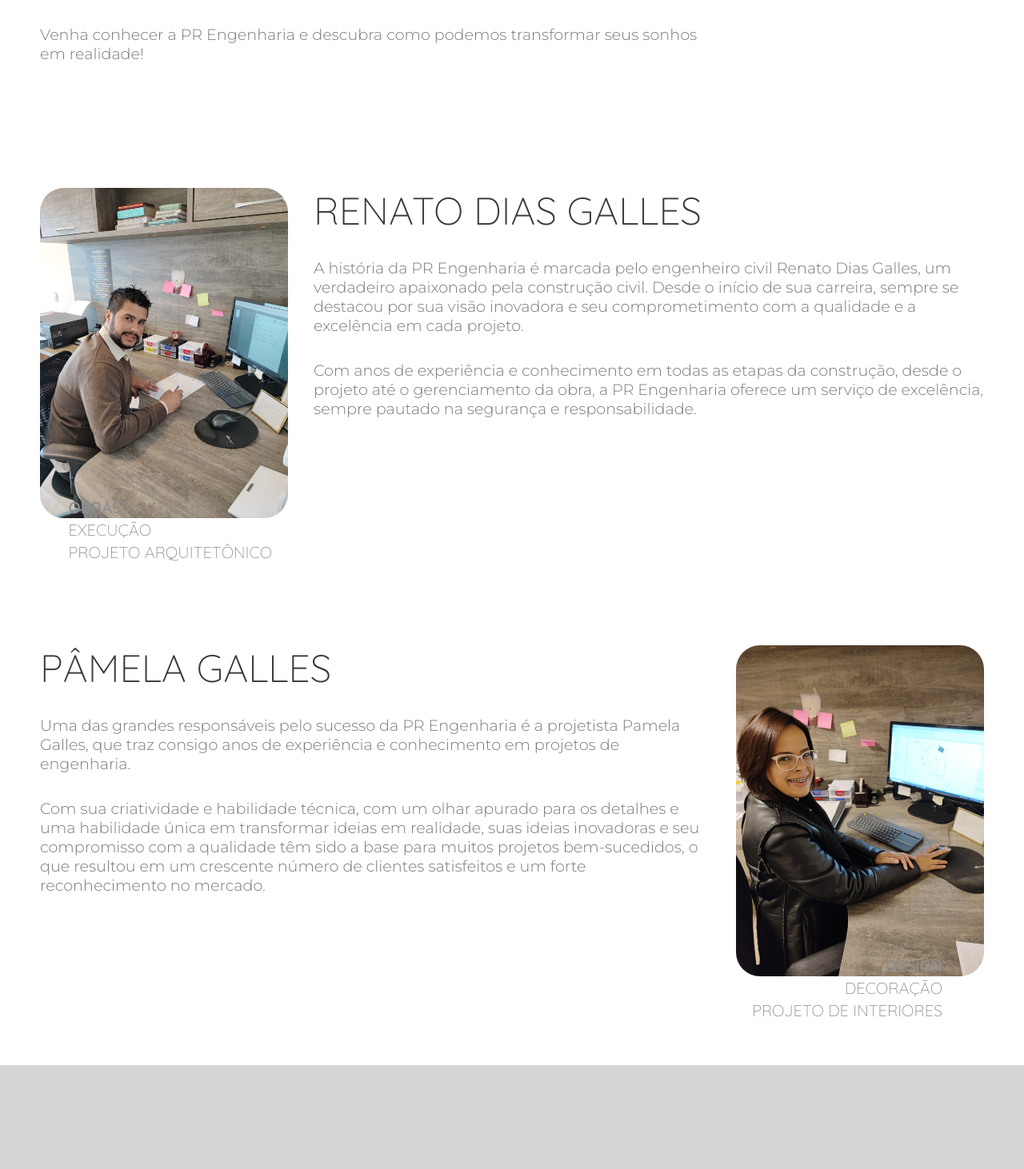
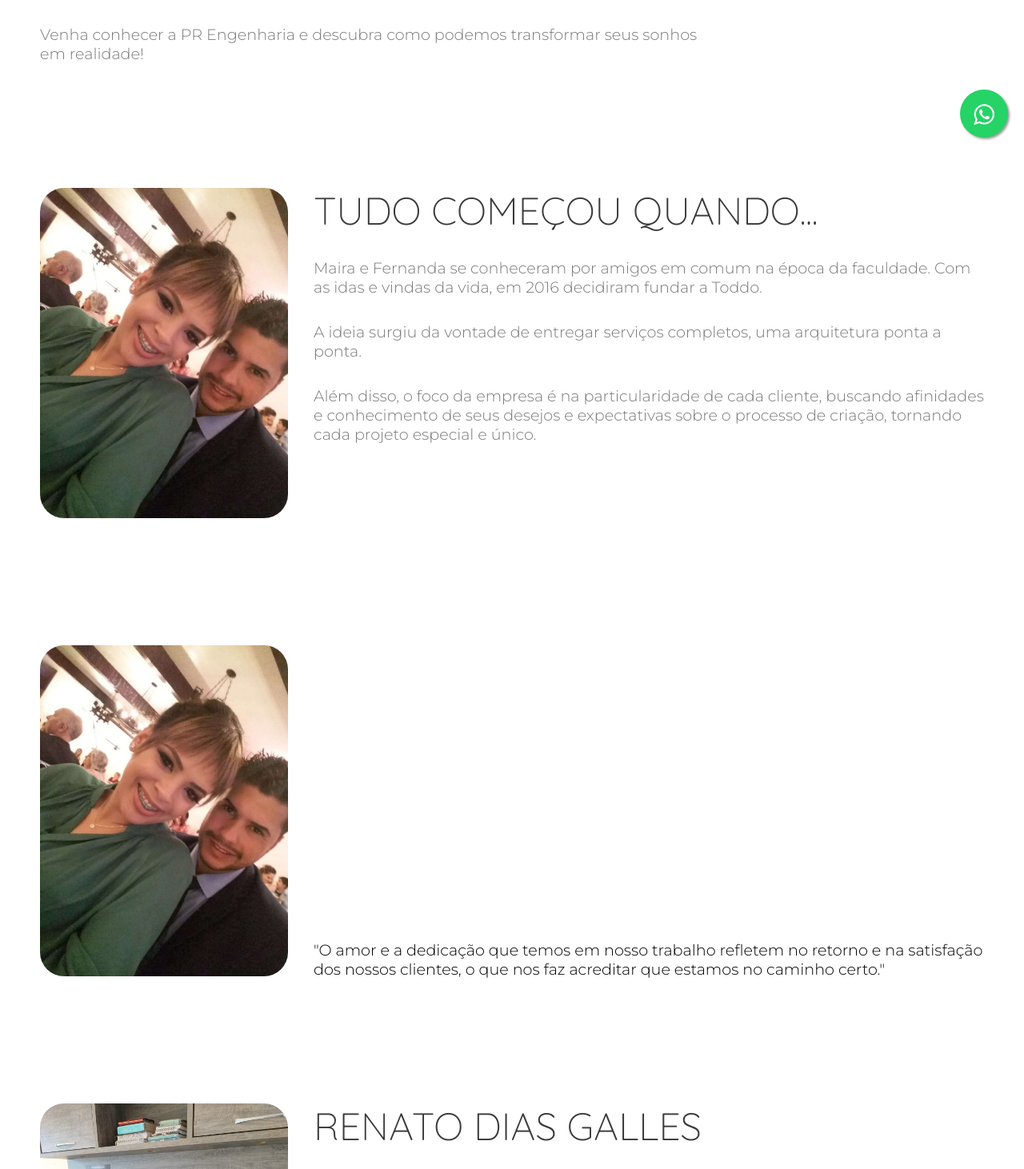
Before and after one commit to Gabbellini/prengenharia, a Vue app: page / in a window 1280 px wide. Shown: the part 608-2070 px from the top of the page at 80% size. Built offline with nearby package versions, Linux system fonts and the light colour scheme.

Commit message:
feat: whatsapp float button +new sections

```diff
--- a/src/views/AboutView.vue
+++ b/src/views/AboutView.vue
@@ -1,4 +1,8 @@
 <template>
+  <link rel="stylesheet" href="https://maxcdn.bootstrapcdn.com/font-awesome/4.5.0/css/font-awesome.min.css">
+    <a href="https://api.whatsapp.com/send?phone=554797342592&text=Hola%21%20Quisiera%20m%C3%A1s%20informaci%C3%B3n%20sobre%20Varela%202." class="whatsapp-float-button" target="_blank">
+    <i class="fa fa-whatsapp whatsapp-icon"></i>
+  </a>
   <div class="about-view">
     <MainHeader />
     <section class="section">
@@ -30,6 +34,45 @@
             src="../assets/static/about/renato_pamela.jpg"
             alt="imagem do casal Pamela (Arquiteta) e Renato (Engenheiro)"
           />
+        </div>
+      </div>
+    </section>
+
+    <section class="section">
+      <div class="section__content">
+        <div v-scroll-animate="'slide-from-left'" class="section__image">
+          <img
+            src="../assets/static/about/renato_pamela.jpg"
+            alt="imagem do casal Pamela (Arquiteta) e Renato (Engenheiro)"
+          />
+        </div>
+        <div v-scroll-animate="'fade-in'" class="section__text">
+          <h2 class="section-title">TUDO COMEÇOU QUANDO...</h2>
+          <p class="main-text">
+            Maira e Fernanda se conheceram por amigos em comum na época da faculdade. Com as idas e vindas da vida, em 2016 decidiram fundar a Toddo.
+          </p>
+          <p class="main-text">
+            A ideia surgiu da vontade de entregar serviços completos, uma arquitetura ponta a ponta.
+          </p>
+          <p class="main-text">
+            Além disso, o foco da empresa é na particularidade de cada cliente, buscando afinidades e conhecimento de seus desejos e expectativas sobre o processo de criação, tornando cada projeto especial e único.
+          </p>
+        </div>
+      </div>
+    </section>
+
+    <section class="section">
+      <div class="section__content quote">
+        <div v-scroll-animate="'slide-from-left'" class="section__image">
+          <img
+            src="../assets/static/about/renato_pamela.jpg"
+            alt="imagem do casal Pamela (Arquiteta) e Renato (Engenheiro)"
+          />
+        </div>
+        <div v-scroll-animate="'fade-in'" class="section__text">
+          <p class="dark-text">
+            "O amor e a dedicação que temos em nosso trabalho refletem no retorno e na satisfação dos nossos clientes, o que nos faz acreditar que estamos no caminho certo."
+          </p>
         </div>
       </div>
     </section>
@@ -402,6 +445,10 @@ export default defineComponent({
   position: relative;
 }
 
+.section__content.quote {
+  align-items: flex-end;
+}
+
 .section__content.renato {
   flex-direction: column-reverse;
 }
@@ -745,6 +792,25 @@ h2 > strong {
   content: url("../assets/static/icons/social-medias/facebook-white.png");
 }
 
+.whatsapp-float-button {
+	position:fixed;
+	width:60px;
+	height:60px;
+	bottom:20px;
+	right:20px;
+	background-color:#25d366;
+	color:#FFF;
+	border-radius:50px;
+	text-align:center;
+  font-size:30px;
+	box-shadow: 2px 2px 3px #999;
+  z-index:100;
+}
+
+.whatsapp-icon {
+	margin-top: 16px;
+}
+
 @media screen and (min-width: 800px) {
     .section-title {
       font-size: 3rem;
```
